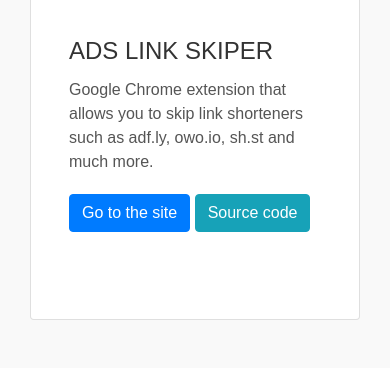
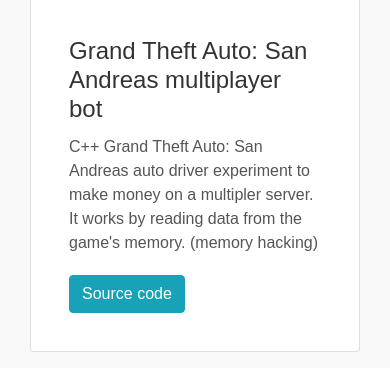
Before and after one commit to nuriofernandez/old-nurio.me, a PHP site: page /projects in a window 390 px wide. Shown: the part 1877-2245 px from the top of the page. Run offline with PHP 8.4, Linux system fonts and the light colour scheme; some libraries are stand-ins or nearby versions; some web fonts are replaced.

Commit message:
Added GTA SA memory hacking project

```diff
--- a/src/pages/projects.php
+++ b/src/pages/projects.php
@@ -27,6 +27,12 @@
 
 	<div style="height:50px"></div>
 
+	<!-- START OF 'gta-sa-memory-hacking' PROJECT CONTENT -->
+	<?php renderProject('gta-sa-memory-hacking', "\t"); ?>
+	<!-- END OF PROJECT CONTENT -->
+
+	<div style="height:50px"></div>
+
 	<!-- START OF 'ads-link-skiper' PROJECT CONTENT -->
 	<?php renderProject('ads-link-skiper', "\t"); ?>
 	<!-- END OF PROJECT CONTENT -->
--- /dev/null
+++ b/src/pages/projects/gta-sa-memory-hacking.php
@@ -0,0 +1,20 @@
+<section>
+	<div class="container">
+		<div class="card">
+			<div class="row">
+				<div class="col-md-7">
+					<a href="https://github.com/xXNurioXx/gta-sa-self-driving-car" target="_blank">
+						<div class="card-img-bottom img-project-banner" style="color: #fff; min-height: 20rem; height: 100%; background: url('https://i.imgur.com/lFWitOq.gif') center no-repeat; background-size: cover;"></div>
+					</a>
+				</div>
+				<div class="col-md-5">
+					<div class="card-block" style="padding: 38px; min-height: 20rem;">
+						<h4 class="card-title">Grand Theft Auto: San Andreas multiplayer bot</h4>
+						<p class="card-text">C++ Grand Theft Auto: San Andreas auto driver experiment to make money on a multipler server. It works by reading data from the game's memory. (memory hacking)</p>
+						<a href="https://github.com/xXNurioXx/gta-sa-self-driving-car" target="_blank" class="btn btn-info mt-1">Source code</a>
+					</div>
+				</div>
+			</div>
+		</div>
+	</div>
+</section>
```
